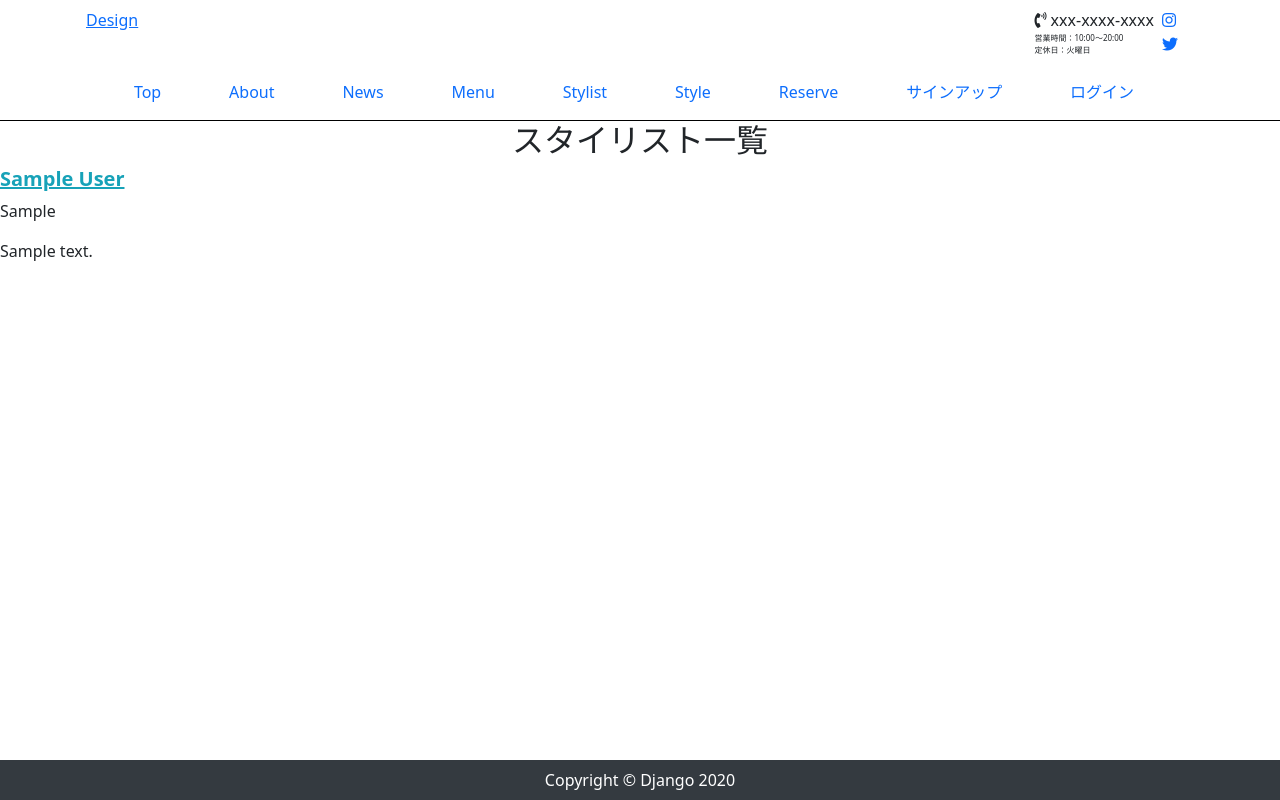
After one commit to akihiro-hosoya/django-salon, a Django app: page /stylists/ in a window 1280 px wide. The commit adds this page. Run offline with Django 3.2, Linux system fonts and the light colour scheme; tables that the repository leaves empty hold one stand-in row (values such as "Sample post"); some libraries are stand-ins or nearby versions.

Commit message:
スタイリスト一覧・メニューモデル作成

```diff
--- a/app/admin.py
+++ b/app/admin.py
@@ -1,8 +1,12 @@
 from django.contrib import admin
-from .models import Salon, Stylist, Booking, News
+from .models import Salon, Stylist, Booking, News, StyleCategory, Style, MenuCategory, Menu
 
 # Register your models here.
 admin.site.register(Salon)
 admin.site.register(Stylist)
 admin.site.register(Booking)
 admin.site.register(News)
+admin.site.register(StyleCategory)
+admin.site.register(Style)
+admin.site.register(MenuCategory)
+admin.site.register(Menu)
--- a/app/models.py
+++ b/app/models.py
@@ -50,3 +50,35 @@ class News(models.Model):
 
     def __str__(self):
         return self.title
+
+# Style一覧
+class StyleCategory(models.Model):
+    name = models.CharField('カテゴリー', max_length=50)
+
+    def __str__(self):
+        return self.name
+
+class Style(models.Model):
+    category = models.ForeignKey(StyleCategory, verbose_name='スタイルカテゴリ', on_delete=models.CASCADE)
+    name = models.CharField(max_length=50)
+    detail = models.TextField()
+    stylist = models.ForeignKey(Stylist, verbose_name='スタイリスト', on_delete=models.CASCADE)
+    image = models.ImageField(upload_to='images', verbose_name='画像', null=True, blank=True)
+
+    def __str__(self):
+        return self.name
+
+class MenuCategory(models.Model):
+    name = models.CharField(max_length=50)
+
+    def __str__(self):
+        return self.name
+
+class Menu(models.Model):
+    title = models.CharField(max_length=100)
+    price = models.IntegerField()
+    category = models.ForeignKey(MenuCategory, verbose_name='メニュカテゴリー', on_delete=models.CASCADE)
+    description = models.TextField()
+
+    def __str__(self):
+        return self.title
--- a/app/templates/app/base.html
+++ b/app/templates/app/base.html
@@ -41,7 +41,19 @@
                         <a class="nav-link" href="/">Top</a>
                     </li>
                     <li class="nav-item">
+                        <a class="nav-link" href="{% url 'about' %}">About</a>
+                    </li>
+                    <li class="nav-item">
                         <a class="nav-link" href="{% url 'news_list' %}">News</a>
+                    </li>
+                    <li class="nav-item">
+                        <a class="nav-link" href="/">Menu</a>
+                    </li>
+                    <li class="nav-item">
+                        <a class="nav-link" href="{% url 'stylist_list' %}">Stylist</a>
+                    </li>
+                    <li class="nav-item">
+                        <a class="nav-link" href="{% url 'style_list' %}">Style</a>
                     </li>
                     <li class="nav-item">
                         <a class="nav-link" href="{% url 'salon_choice' %}">Reserve</a>
--- /dev/null
+++ b/app/templates/app/stylist_list.html
@@ -0,0 +1,26 @@
+{% extends 'app/base.html' %}
+{% load static %}
+
+{% block content %}
+<div class="row main_wrap">
+    <div class="col-12">
+        <!-- ---------- スタイリスト一覧 ---------- -->
+        <div class="">
+            <h2 class="text-center">スタイリスト一覧</h2>
+            <div class="medium">
+                {% for stylist in stylist_data %}
+                <div class="media">
+                    <div class="media-body bg-white">
+                        <h5>
+                            <a class="text-info font-weight-bold" href="{% url 'stylist_detail' stylist.id %}">{{ stylist.user.name }}</a>
+                        </h5>
+                        <p>{{ stylist.user.position }}</p>
+                        <p>{{ stylist.user.description|linebreaksbr|truncatechars:100 }}</p>
+                    </div>
+                </div>
+                {% endfor %}
+            </div>
+        </div>
+    </div>
+</div>
+{% endblock content %}
--- a/app/urls.py
+++ b/app/urls.py
@@ -12,7 +12,17 @@ urlpatterns = [
     path('booking/calendar/<int:year>/<int:month>/<int:day>/', views.BookingCalendarView.as_view(), name='booking_calendar'),
     path('mypage/holiday/<int:year>/<int:month>/<int:day>/<int:hour>/', views.Holiday, name='holiday'),
     path('mypage/delete/<int:year>/<int:month>/<int:day>/<int:hour>/', views.Delete, name='delete'),
+    # About
+    path('about/', views.AboutView.as_view(), name='about'),
+    # Menu
+    # path('menu/', views.MenuView.as_view(), name='menu'),
     # News
     path('news/', views.NewsListView.as_view(), name='news_list'),
     path('news/<int:pk>', views.NewsDetailView.as_view(), name='news_detail'),
+    # Stylist
+    path('stylists/', views.StylistListView.as_view(), name='stylist_list'),
+    path('stylist/<int:pk>/', views.StylistDetailView.as_view(), name='stylist_detail'),
+    # Style
+    path('style/', views.StyleListView.as_view(), name='style_list'),
+    path('style/<int:pk>/', views.StyleDetailView.as_view(), name='style_detail'),
 ]
--- a/app/views.py
+++ b/app/views.py
@@ -4,7 +4,7 @@ from django.contrib.auth.mixins import LoginRequiredMixin
 from django.utils.timezone import localtime, make_aware
 from datetime import datetime, date, timedelta, time
 from django.db.models import Q
-from app.models import Salon, Stylist, Booking, News
+from app.models import Salon, Stylist, Booking, News, StyleCategory, Style
 from app.forms import BookingForm
 from django.views.decorators.http import require_POST
 
@@ -216,6 +216,9 @@ def Delete(request, year, month, day, hour):
         start_date = start_date - timedelta(days=weekday + 1)
     return redirect('booking_calendar', year=start_date.year, month=start_date.month, day=start_date.day)
 
+# About
+class AboutView(TemplateView):
+    template_name = 'app/about.html'
 
 # News
 class NewsListView(View):
@@ -233,3 +236,45 @@ class NewsDetailView(View):
         return render(request, 'app/news_detail.html', {
             'news_data': news_data,
         })
+
+class StylistListView(View):
+    def get(self, request, *args, **kwargs):
+        stylist_data = Stylist.objects.order_by('-id')
+
+        return render(request, 'app/stylist_list.html', {
+            'stylist_data': stylist_data,
+        })
+
+class StylistDetailView(View):
+    def get(self, request, *args, **kwargs):
+        stylist_data = Stylist.objects.get(id=self.kwargs['pk'])
+
+        return render(request, 'app/stylist_detail.html', {
+            'stylist_data': stylist_data,
+        })
+
+class StyleListView(View):
+    def get(self, request, *args, **kwargs):
+        style_category = StyleCategory.objects.all()
+        style_data = Style.objects.order_by('id')
+
+        return render(request, 'app/style_list.html', {
+            'style_category': style_category,
+            'style_data': style_data,
+        })
+
+class StyleDetailView(View):
+    def get(self, request, *args, **kwargs):
+        style_data = Style.objects.get(id=self.kwargs['pk'])
+
+        return render(request, 'app/style_detail.html', {
+            'style_data': style_data,
+        })
+
+# class MenuView(View):
+#     def get(self, request, *args, **kwargs):
+#         menu_data = Menu.objects.order_by('id')
+
+#         return render(request, 'app/menu.html', {
+#             'menu': menu,
+#         })
```
Also changed, not shown: app/templates/app/about.html (added, +30 -0 lines), app/templates/app/style_detail.html (added, +22 -0 lines), app/templates/app/style_list.html (added, +26 -0 lines), app/templates/app/stylist_detail.html (added, +22 -0 lines), app/migrations/0003_style_stylecategory.py (added), app/migrations/0004_menu_menucategory.py (added), app/templates/app/menu.html (added), images/prof1_1_GD2acf0.jpg (added), images/prof1_1_GUqAVCV.jpg (added), images/prof1_1_LvnfHbC.jpg (added).
